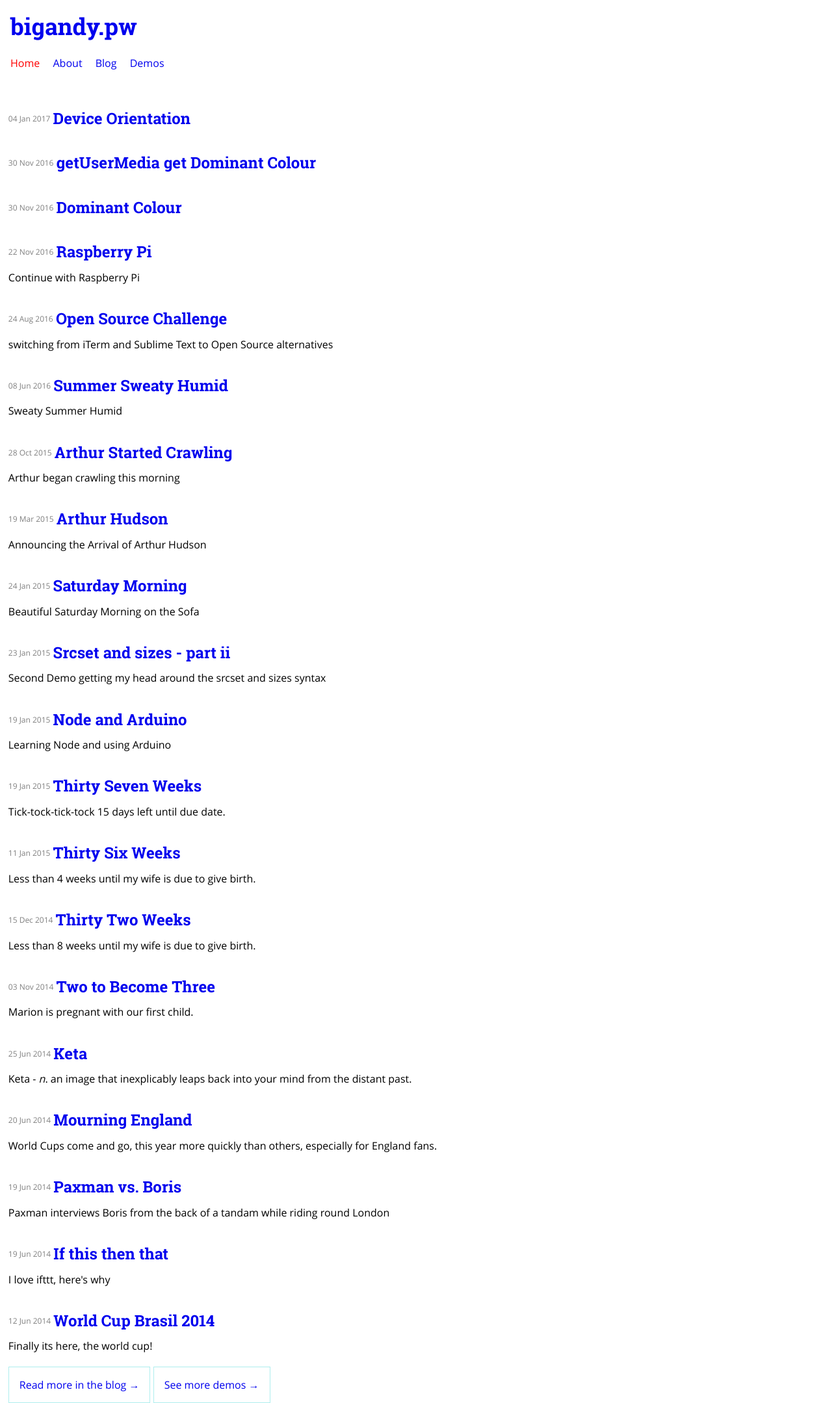
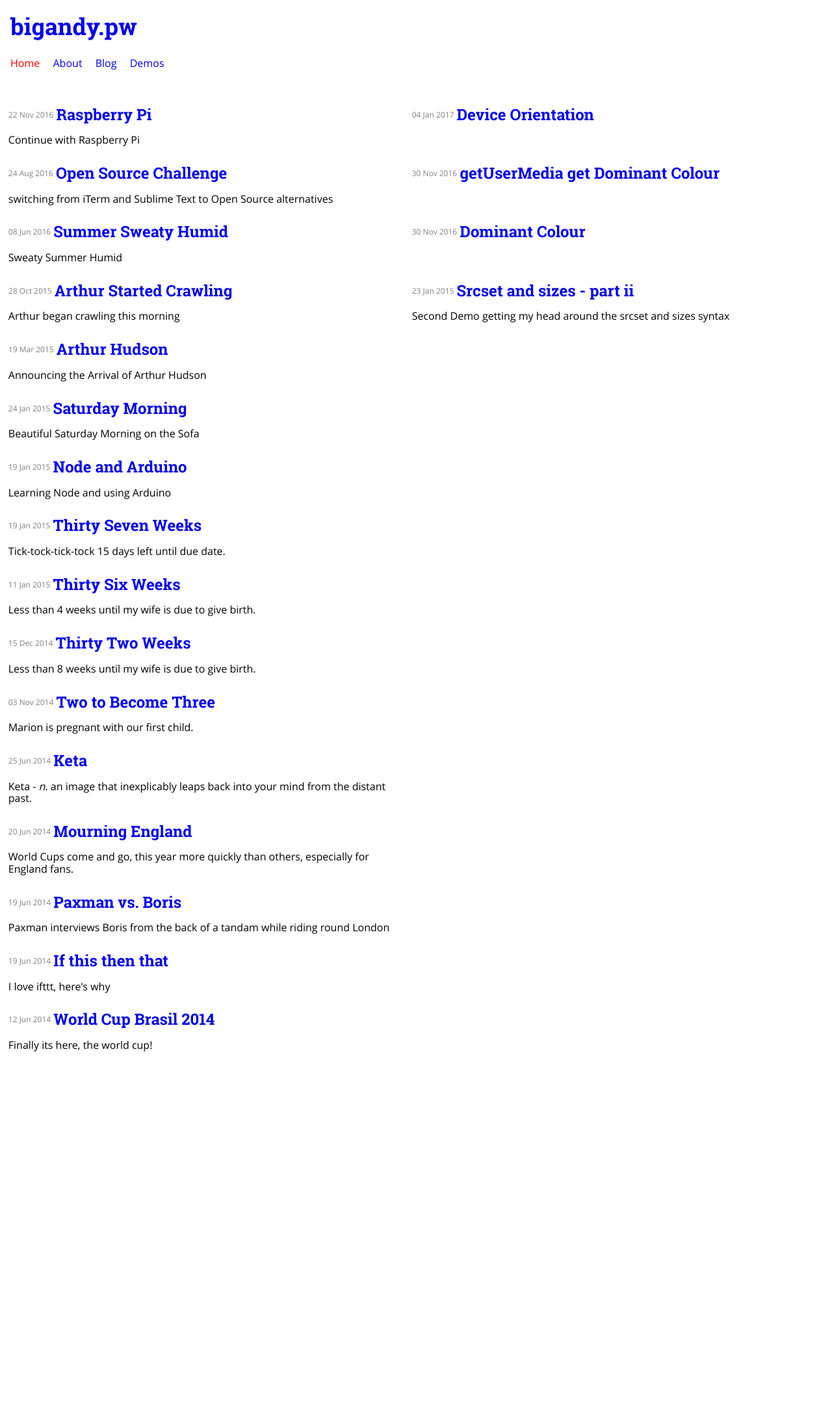
Before and after one commit to bigandy/bigandy.github.io, a Jekyll site: the page built from index.html, in a window 1280 px wide. Shown: the whole page at 65% size. Built offline with Jekyll 4.4.1, drawn with Linux system fonts in a browser that asks for light colours; the list of posts is cut into pages by our own code; after the commit the page ends 1652 px from its top, so only the background shows below that.

Commit message:
more gridding

```diff
--- a/_includes/build/critical.css
+++ b/_includes/build/critical.css
@@ -1 +1 @@
-html{font-family:sans-serif;line-height:1.15;-ms-text-size-adjust:100%;-webkit-text-size-adjust:100%}body{margin:0}article,header,nav,section{display:block}h1{font-size:2em;margin:.67em 0}main{display:block}a{background-color:transparent;-webkit-text-decoration-skip:objects}::-webkit-file-upload-button{-webkit-appearance:button;font:inherit}.list--plain{margin:0;padding:0}.list--plain li{list-style-type:none}*,:after,:before{box-sizing:border-box}body{position:relative;font-family:"Open Sans",sans-serif}header .post__meta{order:2;display:inline-block;position:relative;bottom:4px}header h2{order:1;display:inline;margin:0}.post__meta li{color:gray;font-size:75%}.header,main{margin:1em}.container{margin-top:0;margin:0 1%}h1,h2{font-weight:700;font-family:"Roboto Slab",serif}h1{font-size:2.25rem;line-height:1.33333;margin-top:0}a{text-decoration:none}nav{margin-bottom:50px}nav>a{padding:1em 1em 1em 0}.page--home .nav--home{color:red}.page--home article,.page--home section{padding:1% 1% 1% 0}.page--home section{padding-top:0}
+html{font-family:sans-serif;line-height:1.15;-ms-text-size-adjust:100%;-webkit-text-size-adjust:100%}body{margin:0}article,header,nav,section{display:block}h1{font-size:2em;margin:.67em 0}main{display:block}a{background-color:transparent;-webkit-text-decoration-skip:objects}::-webkit-file-upload-button{-webkit-appearance:button;font:inherit}h1,h2{font-weight:700;font-family:"Roboto Slab",serif}h1{font-size:2.25rem;line-height:1.33333;margin-top:0}a{text-decoration:none}.list--plain{margin:0;padding:0}.list--plain li{list-style-type:none}.grid{display:-ms-grid;display:grid}.grid--home{-ms-grid-columns:1fr 1fr;grid-template-columns:1fr 1fr;grid-auto-flow:column}.post--demos{-ms-grid-column:2;grid-column-start:2}.post--blog{-ms-grid-column:1;grid-column-start:1}*,:after,:before{box-sizing:border-box}body{font-family:"Open Sans",sans-serif}header .post__meta{display:inline-block;position:relative;bottom:4px}header h2{display:inline;margin:0}.post__meta li{color:gray;font-size:75%}.header,main{margin:1em}.container{margin-top:0;margin:0 1%}nav{margin-bottom:50px}nav>a{padding:1em 1em 1em 0}.page--home .nav--home{color:red}.page--home article{padding:1% 1% 1% 0}.page--home section{padding:0 1% 1% 0}
--- /dev/null
+++ b/_sass/_front-page.scss
@@ -0,0 +1,18 @@
+.grid {
+    display: grid;
+
+	&--home {
+		grid-template-columns: 1fr 1fr;
+    	grid-auto-flow: column;
+	}
+}
+
+.post {
+	&--demos {
+		grid-column-start: 2;
+	}
+
+	&--blog {
+		grid-column-start: 1;
+	}
+}
--- a/_sass/_page.scss
+++ b/_sass/_page.scss
@@ -5,20 +5,17 @@
 }
 
 body {
-    position: relative;
     font-family: $open;
 }
 
 header {
     .post__meta {
-        order: 2;
         display: inline-block;
         position: relative;
         bottom: 4px;
     }
 
     h2 {
-        order: 1;
         display: inline;
         margin: 0;
     }
@@ -42,65 +39,12 @@ footer {
     margin: 0 1%;
 }
 
-h1,
-h2,
-h3,
-h4,
-h5,
-h6 {
-    font-weight: 700;
-    font-family: $roboto;
-}
-
-h1,
-.alpha {
-    font-size: 2.25rem;
-    line-height: 1.33333;
-    margin-top: 0;
-}
-
-.page-title {
-    color: lighten($red, 25%);
-}
-
-.post-content a {
-    text-decoration: underline;
-}
-
-a {
-    text-decoration: none;
-
-    &:focus,
-    &:hover {
-        text-decoration: underline;
-    }
-
-    &:hover {
-        color: $red;
-    }
-
-    &:focus {
-        color: blue;
-    }
-}
-
 nav {
     margin-bottom: 50px;
 
     > a {
         padding: 1em 1em 1em 0;
     }
-}
-
-code {
-    font-family: 'Source Code Pro', sans-serif;
-}
-
-pre {
-    background: lighten(gray, 30%);
-    padding: 1em;
-    margin: 0 0 1em;
-    overflow: auto;
 }
 
 .pagination {
@@ -133,14 +77,12 @@ img {
     width: 100%;
 }
 
-
-.page--home section,
 .page--home article {
     padding: 1% 1% 1% 0;
 }
 
 .page--home section {
-    padding-top: 0;
+    padding: 0 1% 1% 0;
 }
 
 .btn {
--- /dev/null
+++ b/_sass/_typography.scss
@@ -0,0 +1,52 @@
+h1,
+h2,
+h3,
+h4,
+h5,
+h6 {
+    font-weight: 700;
+    font-family: $roboto;
+}
+
+h1,
+.alpha {
+    font-size: 2.25rem;
+    line-height: 1.33333;
+    margin-top: 0;
+}
+
+.page-title {
+    color: lighten($red, 25%);
+}
+
+.post-content a {
+    text-decoration: underline;
+}
+
+a {
+    text-decoration: none;
+
+    &:focus,
+    &:hover {
+        text-decoration: underline;
+    }
+
+    &:hover {
+        color: $red;
+    }
+
+    &:focus {
+        color: blue;
+    }
+}
+
+code {
+    font-family: 'Source Code Pro', sans-serif;
+}
+
+pre {
+    background: lighten(gray, 30%);
+    padding: 1em;
+    margin: 0 0 1em;
+    overflow: auto;
+}
--- a/_sass/style.scss
+++ b/_sass/style.scss
@@ -2,5 +2,7 @@
 @include normalize(); // call in normalize via mixin
 
 @import "variables";
+@import "typography";
 @import "lists";
+@import "front-page";
 @import "page";
--- a/index.html
+++ b/index.html
@@ -12,6 +12,3 @@ cache: true
     {% include components/post-summary.html class=post_category %}
   {% endfor %}
 </section>
-
-<a href="/blog/" class="btn">Read more in the blog &rarr;</a>
-<a href="/demos/" class="btn">See more demos &rarr;</a>
```
Also changed, not shown: css/style.css (+1 -1 lines).
